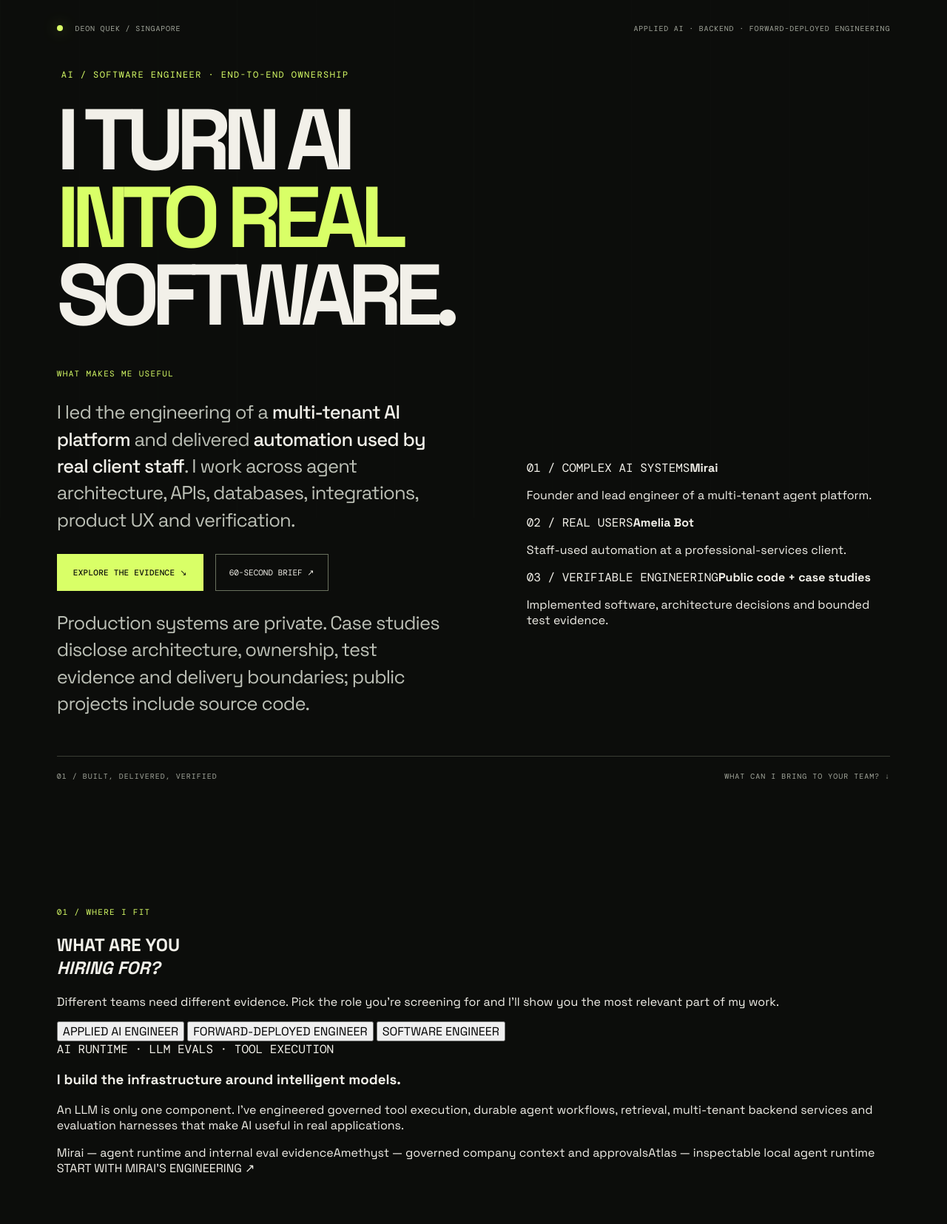
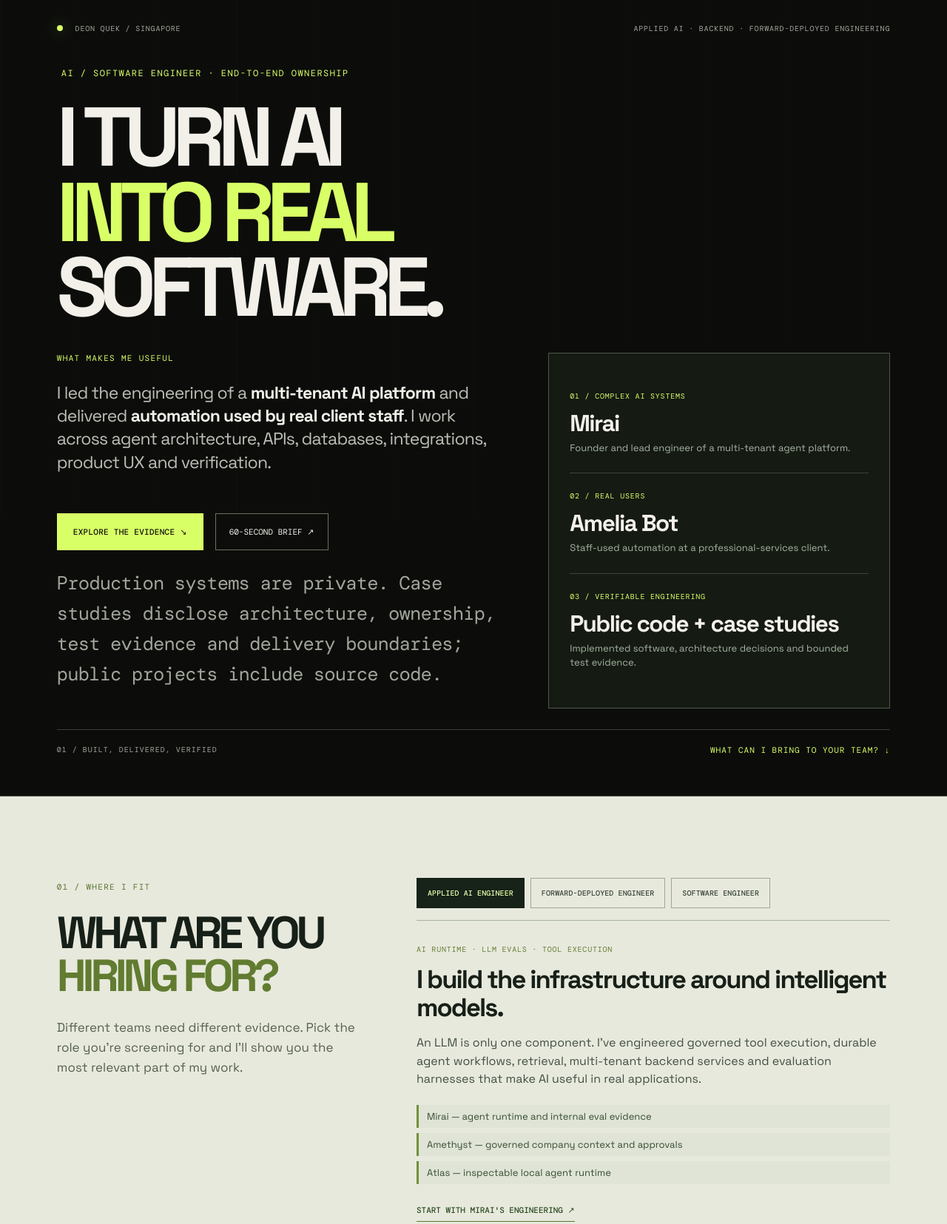
Before and after one commit to joyboy257/joyboy257, a plain HTML site: page portfolio/index.html in a window 1280 px wide. Shown: the part 100-1755 px from the top of the page at 74% size. Drawn offline with nearby package versions, Linux system fonts and the light colour scheme.

Commit message:
design(portfolio): responsive recruiter hero, role-fit switcher, engineering decision cards

```diff
--- a/portfolio/styles.css
+++ b/portfolio/styles.css
@@ -56,3 +56,58 @@
 @media(max-width:900px){.proof-trio{grid-template-columns:1fr}.proof-item,.proof-item:not(:first-child){padding:24px 0;border-right:0;border-bottom:1px solid #50584a}.proof-item:last-child{border-bottom:0}.proof-item p{min-height:0;max-width:100%}.founder-section{grid-template-columns:1fr}.founder-graphic{min-height:320px}}
 @media(max-width:770px){.hero-v2 h1{font-size:clamp(48px,10.5vw,85px)}.hero-v2 .hero-title-wrap{padding-top:40px}.hero-v2 .hero-bottom{grid-template-columns:1fr}.hero-v2 .hero-diagram{display:none}.proof-strip{padding-top:35px;padding-bottom:32px}.proof-trio{gap:0}.range-grid{grid-template-columns:1fr}.founder-intro h2{font-size:clamp(65px,14vw,110px)}.result-grid small{font-size:29px}.result-grid span{font-size:9px}}
 @media(max-width:500px){.hero-v2 h1{font-size:clamp(46px,11.4vw,68px)}.hero-v2 .hero-description p{font-size:19px}.hero-actions{align-items:stretch}.primary-cta{display:block}.range-card{min-height:290px}.feature-copy .result-grid{gap:4px}.result-grid small{font-size:24px}}
+
+
+
+/* Recruiter v4: prioritize role fit, credible results and technical decisions. */
+.recruiter-hero .hero-title-wrap{padding-top:clamp(30px,5.8vh,70px);padding-bottom:29px}
+.recruiter-hero h1{font-size:clamp(63px,8.8vw,148px);line-height:.9;letter-spacing:-.089em}
+.recruiter-hero .hero-bottom{grid-template-columns:1.13fr .87fr;gap:clamp(24px,5vw,92px);align-items:stretch}
+.recruiter-hero .hero-description{display:flex;flex-direction:column;align-items:flex-start;max-width:780px}
+.recruiter-hero .hero-description>p:not(.hero-disclosure){font-size:clamp(20px,1.8vw,28px);line-height:1.36;max-width:770px}
+.recruiter-hero .hero-description strong{color:var(--ink);font-weight:650}
+.recruiter-hero .hero-disclosure{font:11px/1.6 var(--mono);color:var(--sub);max-width:600px;margin-top:25px}
+.recruiter-hero .hero-credentials{border:1px solid #4d5948;background:#151a13;padding:0 clamp(22px,2.2vw,39px);display:flex;flex-direction:column;justify-content:center}
+.credential{padding:24px 0;border-bottom:1px solid #3d453b}
+.credential:last-child{border-bottom:0}
+.credential .mono{display:block;font:10px var(--mono);letter-spacing:.08em;color:var(--acid);margin-bottom:12px}
+.credential strong{font-size:clamp(23px,2.45vw,35px);line-height:1.15;letter-spacing:-.05em;display:block}
+.credential p{font-size:13px;line-height:1.48;color:#a5b4a0;max-width:380px;margin:6px 0 0}
+.hero-scroll a{color:var(--acid);font-size:11px;text-decoration:none}
+.role-fit{border-top:1px solid #58604e;border-bottom:1px solid #50584a;display:grid;grid-template-columns:.78fr 1.22fr;gap:clamp(35px,6vw,100px);background:#e8e9dd;color:#172018}
+.role-fit .eyebrow{color:#55742c}
+.role-fit h2{font-size:clamp(40px,4.75vw,82px);font-weight:700;letter-spacing:-.085em;line-height:.96;margin:24px 0 28px}
+.role-fit h2 em{font-style:normal;color:#617c30}
+.role-fit-intro p{font-size:17px;line-height:1.58;color:#556150;max-width:420px}
+.role-fit-content{min-width:0}
+.role-switcher{display:flex;gap:8px;flex-wrap:wrap;border-bottom:1px solid #a8b3a2;padding-bottom:16px}
+.role-tab{border:1px solid #9ba996;color:#3a473b;background:transparent;padding:13px 14px;font:10px var(--mono);font-weight:500;letter-spacing:.01em;cursor:pointer;transition:all .2s}
+.role-tab:hover{border-color:#647f32}
+.role-tab.is-active{background:#172219;color:#e4ffaa;border-color:#172219}
+.role-tab:focus-visible{outline:2px solid #547b27;outline-offset:3px}
+.role-panel{min-height:328px;padding:26px 0 0}
+.role-kicker{color:#627d34;font-size:10px;letter-spacing:.08em}
+.role-panel h3{font-size:clamp(27px,2.7vw,44px);line-height:1.12;letter-spacing:-.055em;margin:13px 0 15px;font-weight:650}
+.role-panel>p{color:#415044;font-size:16px;line-height:1.53;max-width:700px}
+.role-proof-list{display:grid;grid-template-columns:1fr;gap:7px;margin:23px 0}
+.role-proof-list span{display:block;border-left:3px solid #729139;padding:7px 11px;background:#dfe4d6;font-size:13px;color:#384d32}
+.role-cta{display:inline-flex;padding-bottom:8px;border-bottom:1px solid #597b34;color:#2d4d22;font:11px var(--mono);font-weight:500}
+.decisions-section{border-top:1px solid var(--line);background:#1a1d18}
+.decision-grid{display:grid;grid-template-columns:repeat(3,minmax(0,1fr));gap:1px;background:#414c3d;border:1px solid #414c3d}
+.decision-card{background:#181d17;display:flex;flex-direction:column;padding:clamp(23px,2.7vw,44px);min-height:450px}
+.decision-top{display:flex;justify-content:space-between;flex-wrap:wrap;gap:8px;font-size:10px;color:var(--acid);letter-spacing:.06em}
+.decision-top span:last-child{color:#7b9776}
+.decision-card h3{font-size:clamp(25px,2.5vw,40px);line-height:1.12;letter-spacing:-.055em;margin:45px 0 22px;font-weight:600}
+.decision-card p{font-size:15px;line-height:1.55;color:#aeb9aa;margin:0 0 35px}
+.decision-card p strong{color:#dfebd5}
+.decision-foot{display:flex;flex-direction:column;align-items:flex-start;gap:12px;margin-top:auto;border-top:1px solid #4c5e42;padding-top:20px}
+.decision-foot span{color:#899e86;font:10px var(--mono)}
+.decision-foot a{color:var(--acid);font:11px var(--mono);border-bottom:1px solid #627743;padding-bottom:7px}
+.decision-integrity{margin:22px 0 35px;color:#a3b2a2;font-size:14px;line-height:1.6;max-width:1050px}
+.tech-rail{border-top:1px solid #47533d;padding-top:27px;display:grid;grid-template-columns:200px 1fr;gap:23px;align-items:start}
+.tech-rail>.mono{color:var(--acid);font-size:11px}
+.tech-rail div{display:flex;flex-wrap:wrap;gap:9px}
+.tech-rail div span{font:11px var(--mono);border:1px solid #4c5f45;color:#cad8bd;padding:10px 11px}
+@media (max-width:1030px){.role-fit{grid-template-columns:1fr}.role-fit-intro{max-width:800px}.role-fit h2{font-size:clamp(44px,7vw,85px)}.decision-grid{grid-template-columns:1fr}.decision-card{min-height:unset}.decision-card h3{margin-top:24px}.decision-card p{max-width:850px;margin-bottom:30px}}
+@media (max-width:770px){.recruiter-hero .hero-bottom{grid-template-columns:1fr}.recruiter-hero h1{font-size:clamp(49px,10.2vw,77px)}.recruiter-hero .hero-credentials{margin-top:24px;padding:4px 21px}.credential{padding:15px 0}.credential strong{font-size:27px}.credential p{font-size:12px}.role-fit{gap:26px}.role-switcher{gap:7px}.role-tab{font-size:10px;padding:10px 11px}.role-panel{min-height:0}.tech-rail{grid-template-columns:1fr}.recruiter-hero .hero-disclosure{font-size:10px}}
+@media (max-width:460px){.recruiter-hero h1{font-size:clamp(42px,11.2vw,58px)}.recruiter-hero .hero-description>p:not(.hero-disclosure){font-size:18px}.role-fit h2{font-size:44px}.decision-card h3{font-size:29px}.hero-scroll a{font-size:9px}}
```
